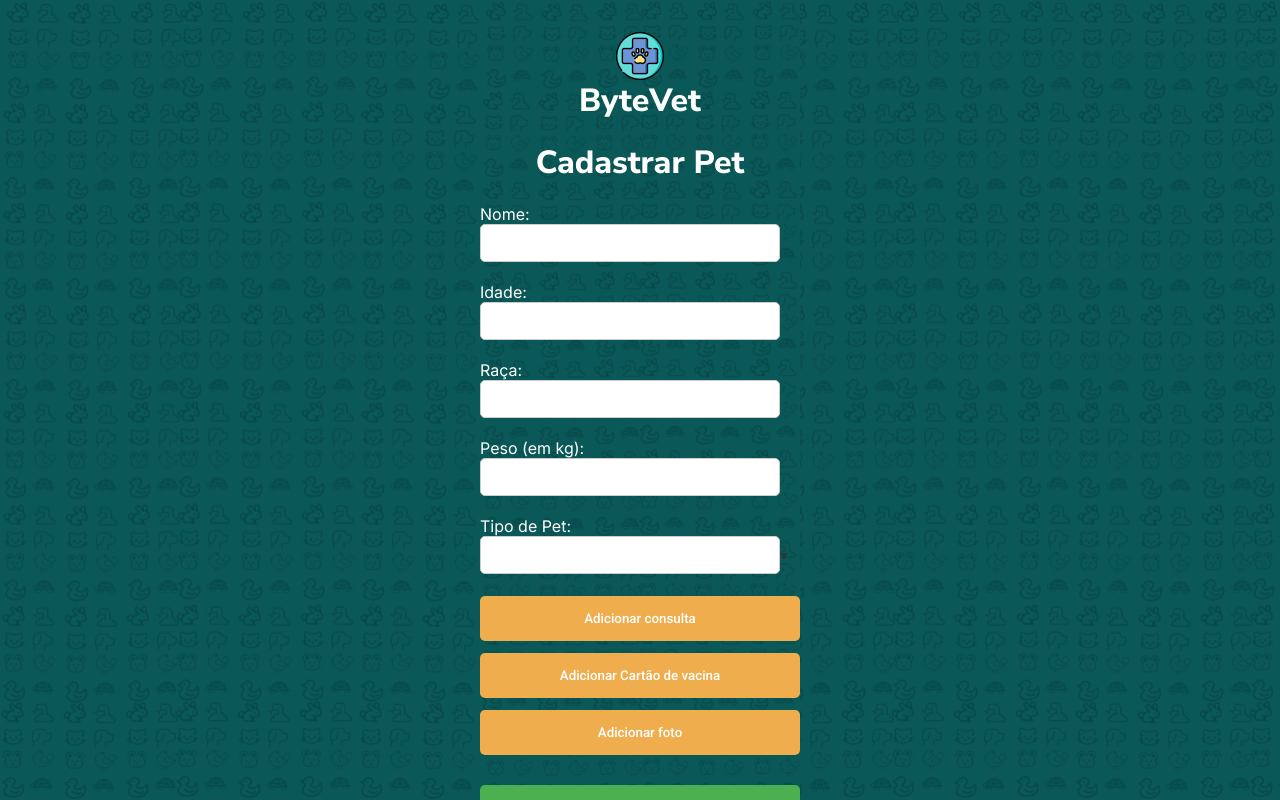
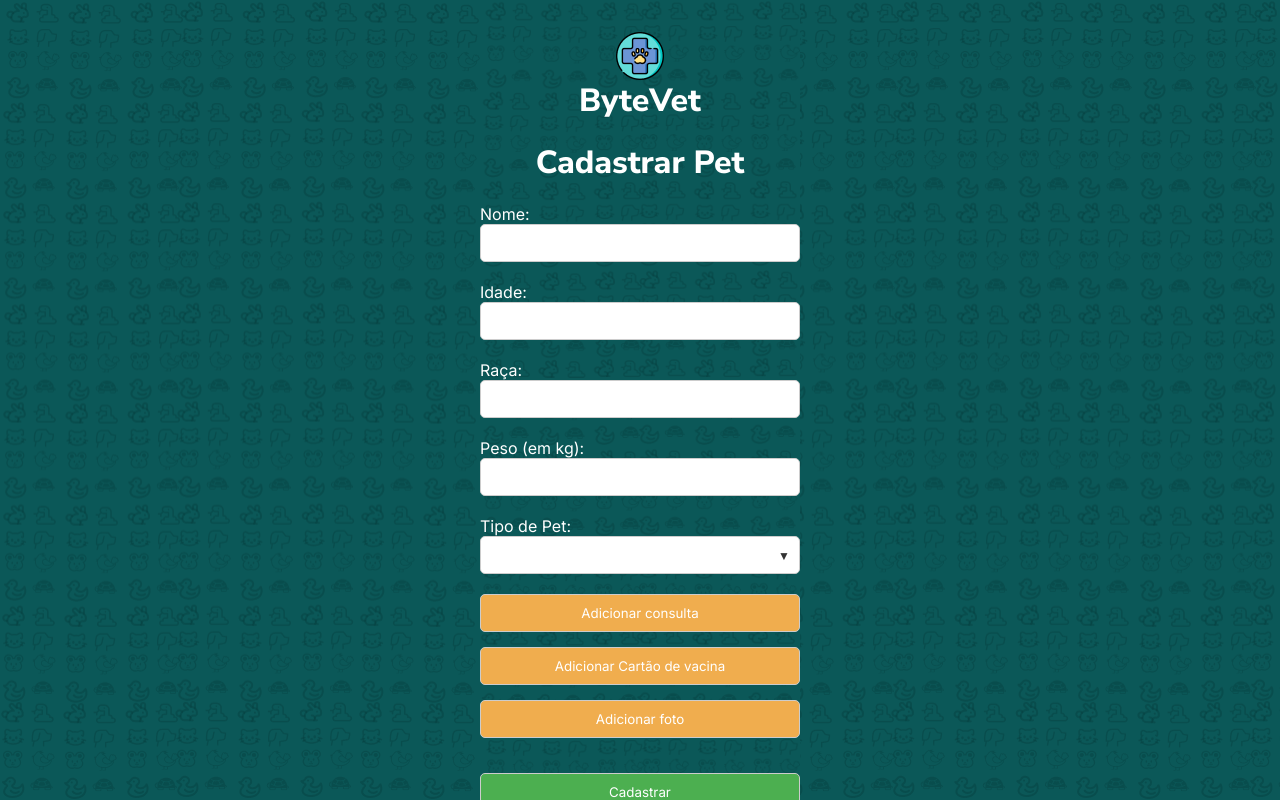
Before and after one commit to byte-vet/frontend, a React (Create React App) app: page /home in a window 1280 px wide. Both pictures are taken after a click on the button "➕ Adicionar pet". Built offline with nearby package versions, Linux system fonts and the light colour scheme; the HTML template or start-up script is replaced by a standard one.

Commit message:
inicio fix tela de cadastro de animal

```diff
--- a/src/pages/RegisterPet.css
+++ b/src/pages/RegisterPet.css
@@ -80,7 +80,6 @@
   border: none;
   border-radius: 5px;
   cursor: pointer;
-  width: 320px;
   display: flex;
   align-items: center;
   justify-content: center;
@@ -92,7 +91,6 @@
 }
 
 .button.add {
-  margin-top: 2px;
   background-color: #f0ad4e;
   align-self: center;
 }
@@ -103,8 +101,8 @@
     margin-bottom: 5px;
   }
 
-.register-pet-input {
-  width: 300px;
+.register-pet-input, .button {
+  width: 320px;
   padding: 10px;
   margin-bottom: 15px;
   border-radius: 5px;
--- a/src/pages/RegisterPet.js
+++ b/src/pages/RegisterPet.js
@@ -13,7 +13,7 @@
     race: '',
   });
 
-  const [showDropdown, setShowDropdown] = useState(false); // State for dropdown visibility
+  const [showDropdown, setShowDropdown] = useState(false);
 
   const handleChange = (event) => {
     const { name, value } = event.target;
```
